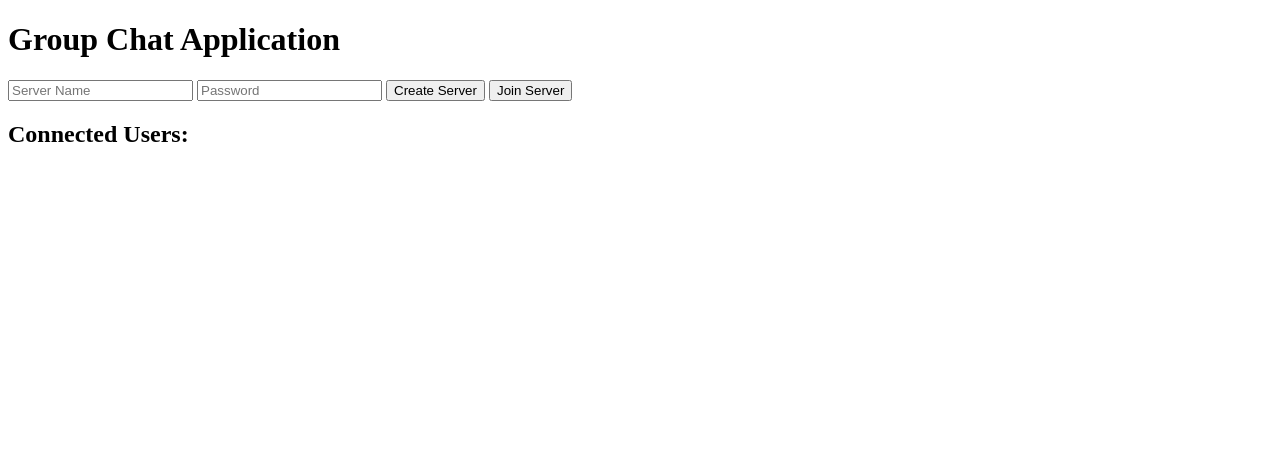
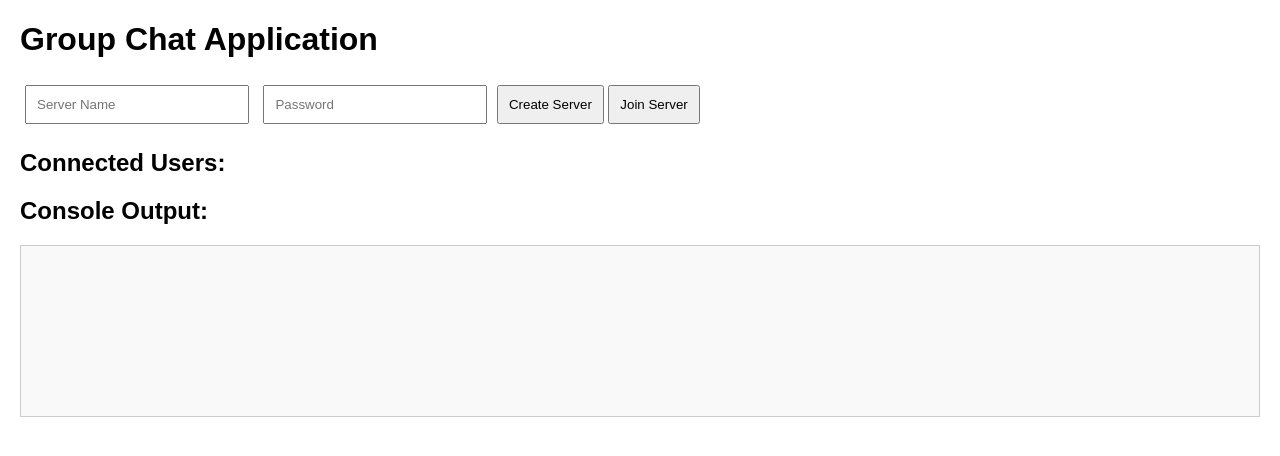
Before and after one commit to snowstudentDev/Messaging-App, a website: page public/index.html in a window 1280 px wide. Drawn offline with nearby package versions, Linux system fonts and the light colour scheme; no server answers.

Commit message:
Update index.html

```diff
--- a/public/index.html
+++ b/public/index.html
@@ -5,6 +5,31 @@
     <meta name="viewport" content="width=device-width, initial-scale=1.0">
     <title>Group Chat Application</title>
     <script src="/socket.io/socket.io.js"></script>
+    <style>
+        body {
+            font-family: Arial, sans-serif;
+            margin: 20px;
+        }
+        input {
+            margin: 5px;
+            padding: 10px;
+            width: 200px;
+        }
+        button {
+            padding: 10px;
+        }
+        h2 {
+            margin-top: 20px;
+        }
+        #consoleOutput {
+            margin-top: 20px;
+            border: 1px solid #ccc;
+            padding: 10px;
+            height: 150px;
+            overflow-y: auto;
+            background-color: #f9f9f9;
+        }
+    </style>
 </head>
 <body>
     <h1>Group Chat Application</h1>
@@ -12,8 +37,12 @@
     <input id="password" type="password" placeholder="Password" />
     <button onclick="createServer()">Create Server</button>
     <button onclick="joinServer()">Join Server</button>
+
     <h2>Connected Users:</h2>
     <ul id="userList"></ul>
+
+    <h2>Console Output:</h2>
+    <div id="consoleOutput"></div>
 
     <script>
         const socket = io('http://localhost:3000');
@@ -34,12 +63,14 @@
 
         // Listen for server creation confirmation
         socket.on('serverCreated', ({ serverName }) => {
-            console.log(`Server ${serverName} created successfully.`);
+            alert(`Server "${serverName}" created successfully.`);
+            logToConsole(`Server "${serverName}" created successfully.`);
         });
 
         // Listen for successful joining of a server
         socket.on('joinedServer', ({ serverName }) => {
-            console.log(`Joined server: ${serverName}`);
+            alert(`Joined server: "${serverName}".`);
+            logToConsole(`Joined server: "${serverName}".`);
         });
 
         // Listen for user list updates
@@ -51,12 +82,23 @@
                 li.textContent = user;
                 userList.appendChild(li);
             });
+            logToConsole(`User  list updated: ${users.join(', ')}`);
         });
 
         // Listen for errors
         socket.on('error', (message) => {
-            console.error(message);
+            alert(message);
+            logToConsole(`Error: ${message}`);
         });
+
+        // Function to log messages to the console output
+        function logToConsole(message) {
+            const consoleOutput = document.getElementById('consoleOutput');
+            const newMessage = document.createElement('div');
+            newMessage.textContent = message;
+            consoleOutput.appendChild(newMessage);
+            consoleOutput.scrollTop = consoleOutput.scrollHeight; // Auto-scroll to the bottom
+        }
     </script>
 </body>
 </html>
```
